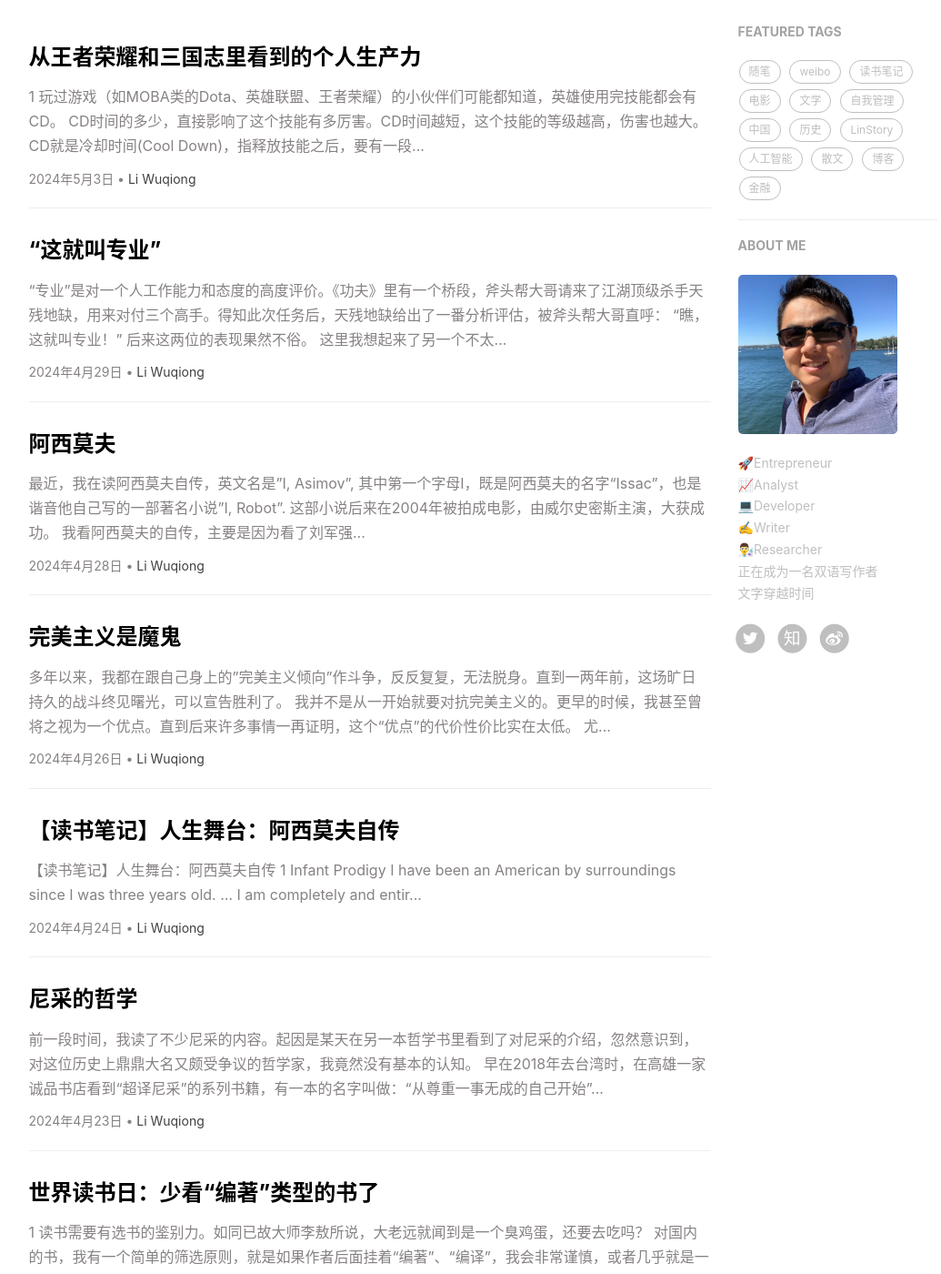
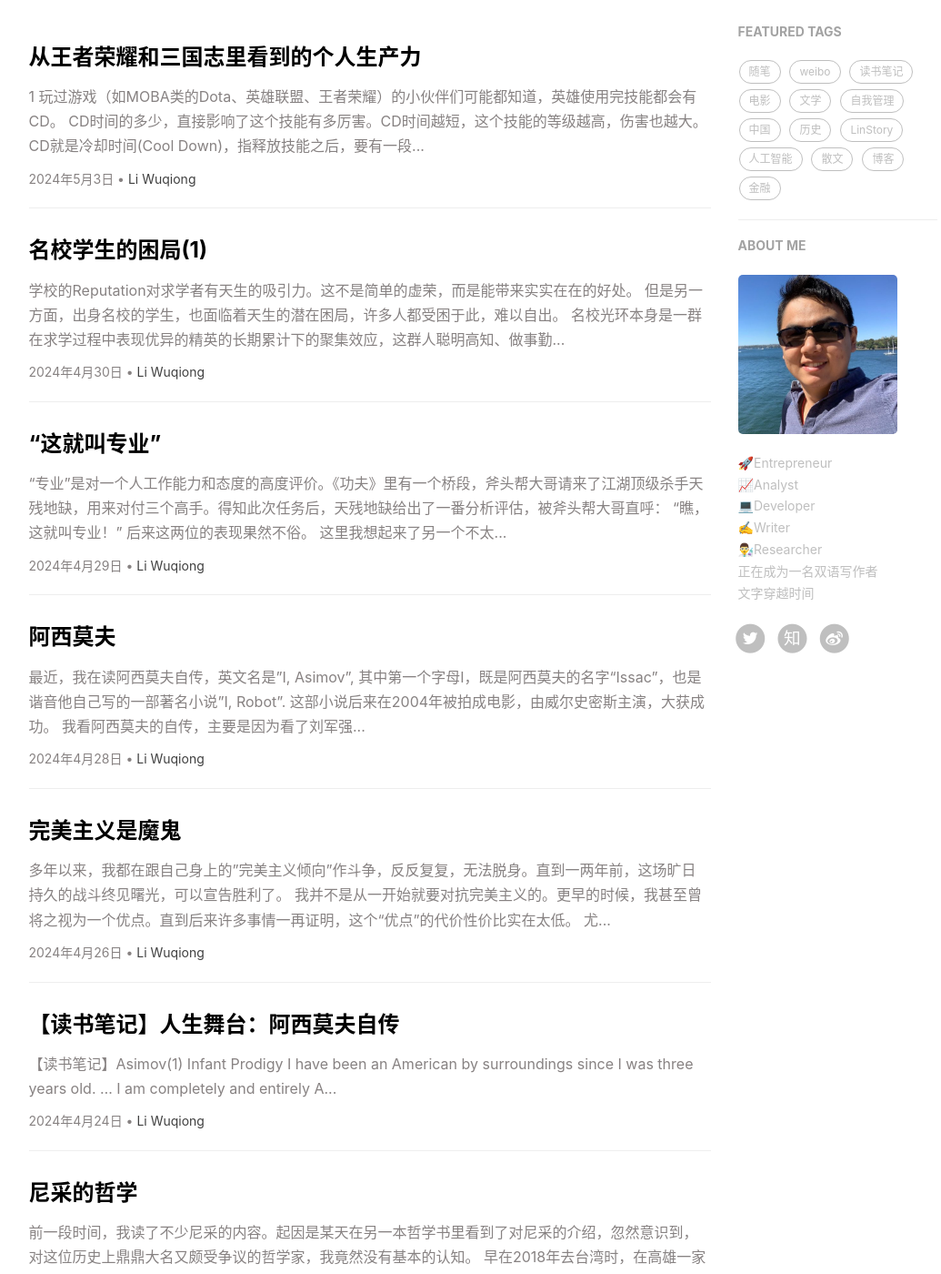
Before and after one commit to liwuqiong/blog_zh, a Jekyll site: the page built from index.html, in a window 1280 px wide and 1400 px high, scrolled down 421 px. Shown: the whole window at 91% size, without its empty margins (136-1171 px from the left). Built offline with Jekyll 4.4.1, drawn with Linux system fonts in a browser that asks for light colours; nearby versions of some CDN libraries; the list of posts is cut into pages by our own code; comment, search, counter and statistics services are not loaded; some of the changed text lies outside the part shown.

Commit message:
liwuqiong: 2024-05-09 09:19:55

```diff
--- a/_posts/名校学生的困局.md
+++ b/_posts/2024Q2/2024-04-30-名校学生的困局(1).md
@@ -1,13 +1,21 @@
+---
+title: 名校学生的困局(1)
+subtitle:
+tags:
+date: 2024-04-30
+layout: post
+header-style: text
+---
 
 学校的Reputation对求学者有天生的吸引力。这不是简单的虚荣，而是能带来实实在在的好处。
 
 但是另一方面，出身名校的学生，也面临着天生的潜在困局，许多人都受困于此，难以自出。
 
-名校光环本身是一群在求学过程中表现优异的精英的长期累计下的聚集效应，这群人聪明高知、做事勤奋自是同龄翘楚，然而大都缺失了更为重要的两项品质：
+名校光环本身是一群在求学过程中表现优异的精英的长期累计下的聚集效应，这群人聪明高知、做事勤奋自是同龄翘楚，然而大都缺失了更为重要的品质：
 
-热情和勇气。
+真正的热情。
 
-关于热情。许多名校学生将优秀本身当成是一种目标，却往往不知道自己真正要什么、热爱什么。学东西做事情，确实很快、很好，步步相扣、滴水不漏。但是指望有更高的突出成就吗？不敢想。无他，你很难看到在正常任务之外，由内心的热情所驱动的自主行动。他们只是习惯于把事情做好，做到超出平均水平，也可以到十分优秀。但是从优秀到卓越的跨度，可能一点都不比从平庸到优秀的跨度少多少。
+许多名校学生将优秀本身当成是一种目标，却往往不知道自己真正要什么、热爱什么。学东西做事情，确实很快、很好，步步相扣、滴水不漏。但是指望有更高的突出成就吗？不敢想。无他，你很难看到在正常任务之外，由内心的热情所驱动的自主行动。他们只是习惯于把事情做好，做到超出平均水平，也可以到十分优秀。但是从优秀到卓越的跨度，可能一点都不比从平庸到优秀的跨度少多少。
 
 这里的热情如何判断？并不是看分数绩效。而是看他有没有主动思考，并提出问题？有没有一股劲自己去钻研解决一个疑难问题？有没有在要求之外，自己去找更多的资料去学习、找更多的人去请教？有没有沉浸其中废寝忘食，哪怕是很枯燥的材料事情依然能从中找到乐趣？有没有像思念恋人一样，只要一有时间就不自觉地去想某件事某个问题？
 
```
Also changed, not shown: other parts of _posts/2024Q2/2024-04-30-名校学生的困局(1).md (+0 -2 lines), _posts/2024Q2/2024-04-24-【读书笔记】人生舞台：阿西莫夫自传.md (+2 -6 lines), _posts/【读书笔记】Asimov(2).md (added, +2 -0 lines).
